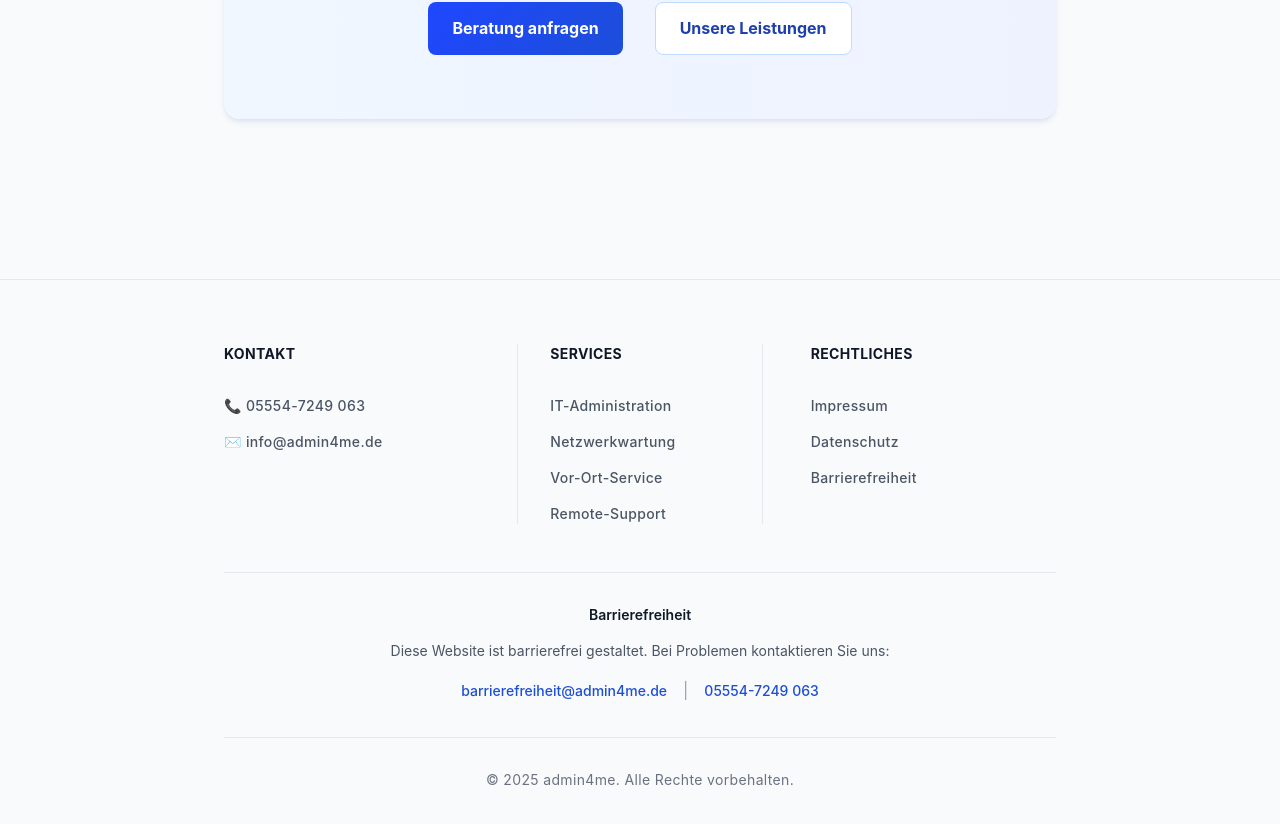
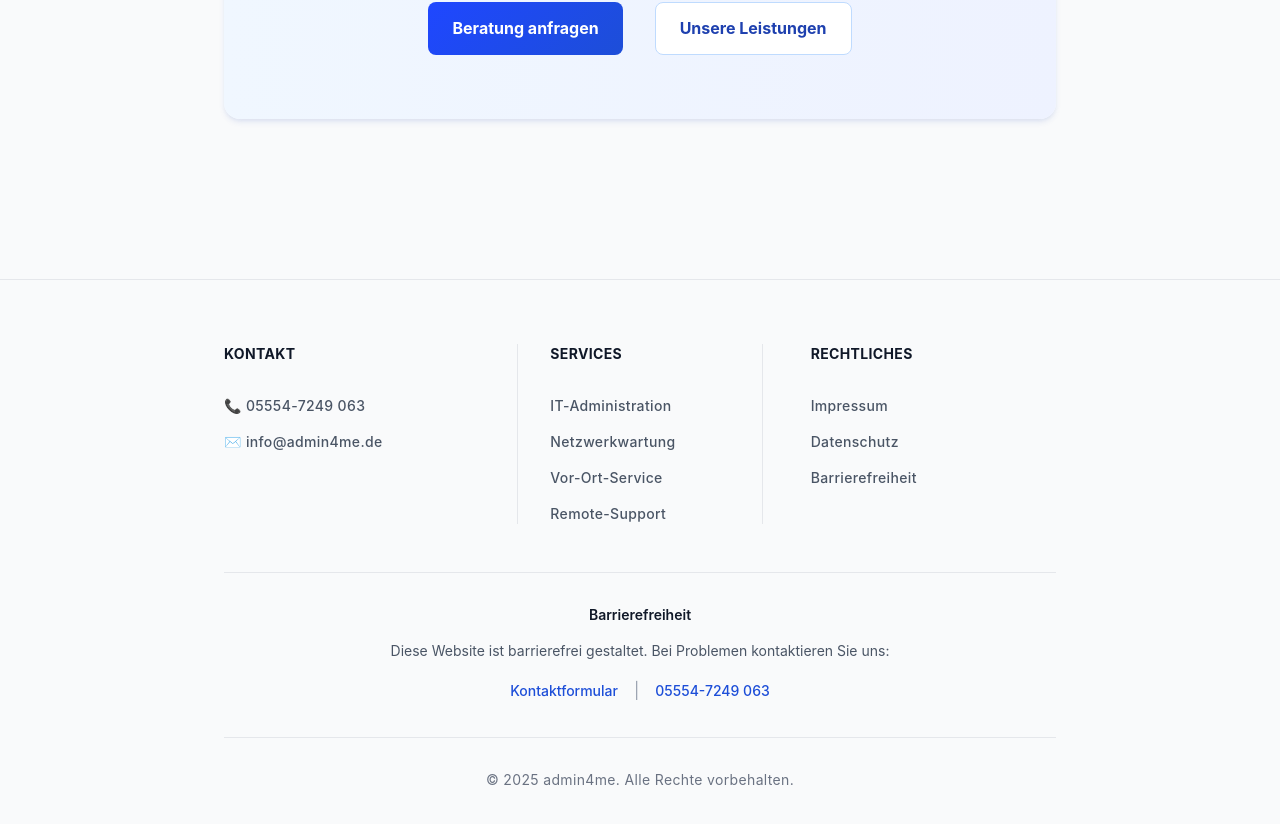
Before and after one commit to Remodops/admin4me, a Next.js app: page / in a window 1280 px wide. Shown: the part 1502-2326 px from the top of the page. Built offline with nearby package versions, Linux system fonts and the light colour scheme.

Commit message:
Footer: dummy Email gegen Links tauschen

```diff
--- a/src/components/Footer.tsx
+++ b/src/components/Footer.tsx
@@ -124,13 +124,13 @@ export default function Footer() {
               Diese Website ist barrierefrei gestaltet. Bei Problemen kontaktieren Sie uns:
             </p>
             <div className="flex flex-col sm:flex-row gap-4 justify-center items-center">
-              <a
-                href="mailto:barrierefreiheit@admin4me.de"
+              <Link
+                href="/kontakt"
                 className="text-sm text-blue-600 dark:text-blue-400 hover:underline font-medium"
-                aria-label="E-Mail für Barrierefreiheitsfragen"
+                aria-label="Kontaktformular für Barrierefreiheitsfragen"
               >
-                barrierefreiheit@admin4me.de
-              </a>
+                Kontaktformular
+              </Link>
               <span className="text-gray-400">|</span>
               <a
                 href="tel:055544074740"
```
